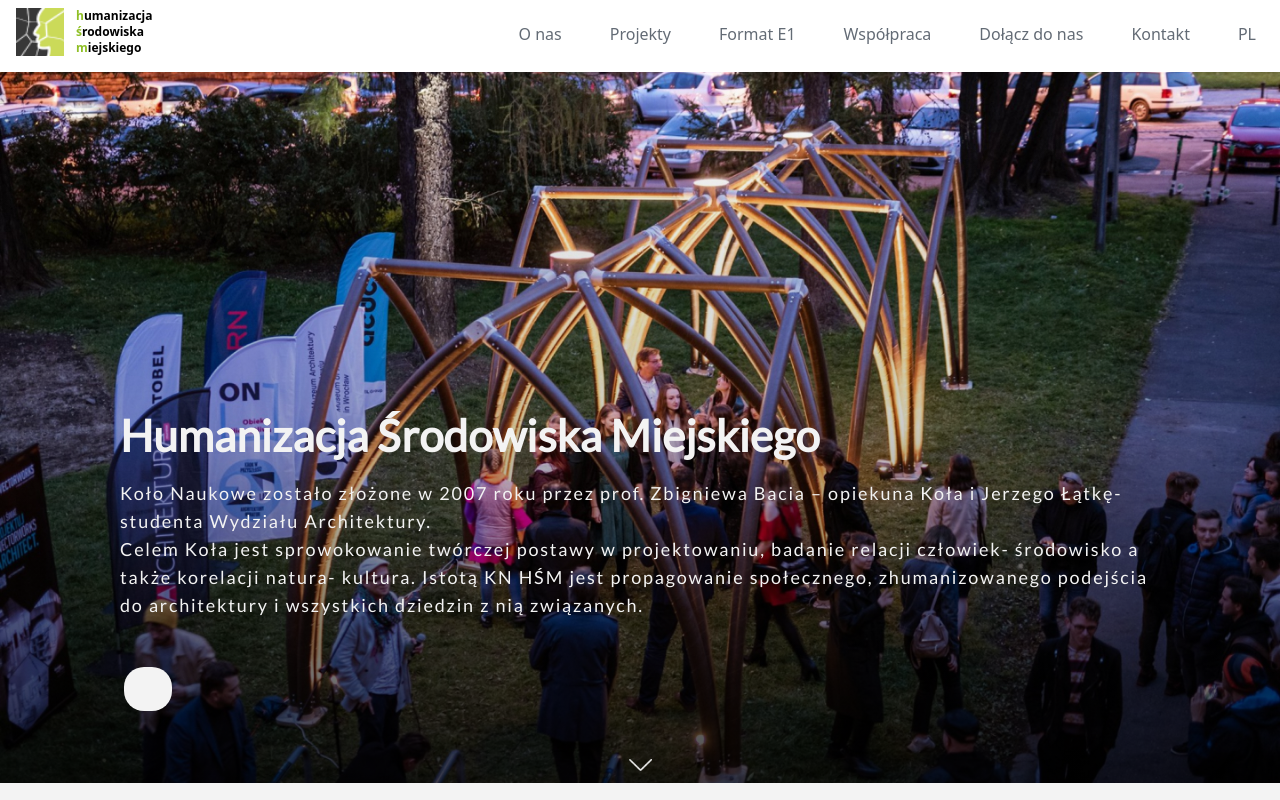
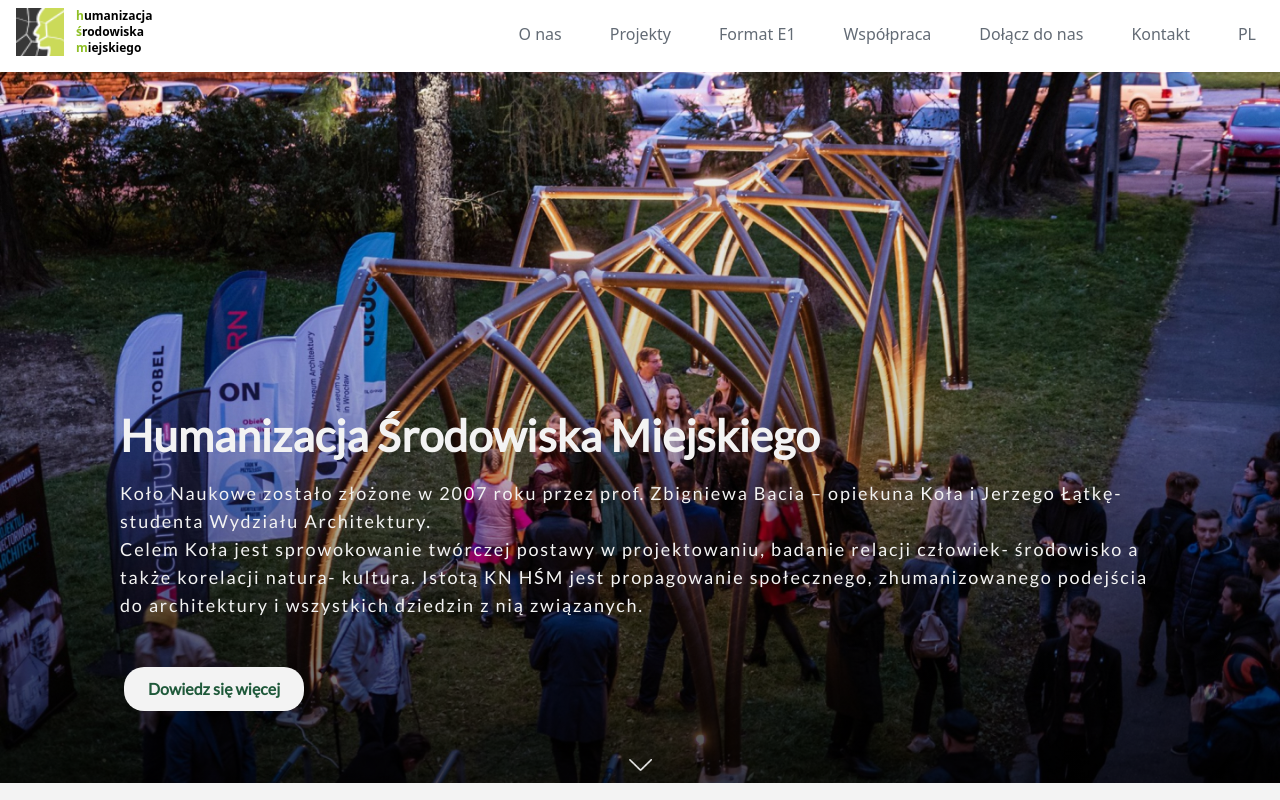
Before and after one commit to CodersCrew/hsm-website, a Next.js app: page / in a window 1280 px wide. Shown: the top 800 px of the page. Built offline with nearby package versions, Linux system fonts and the light colour scheme.

Commit message:
fix button property

```diff
--- a/src/containers/HomePage/Header/Header.tsx
+++ b/src/containers/HomePage/Header/Header.tsx
@@ -25,9 +25,10 @@ export const Header = () => (
 
       <Button
         kind="primary"
-        text="Dowiedz się więcej"
         className="mx-auto flex h-[44px] items-center rounded-20 border-none text-base md:mx-1 md:mb-12 md:self-start md:bg-neutral/20 md:font-semibold md:text-primary/90"
-      />
+      >
+        Dowiedz się więcej
+      </Button>
       <Link href="/" className="mx-auto mb-3">
         <Image src={Arrow} width={23} height={50} alt="Strzałka do kolejnej sekcji" />
       </Link>
```
